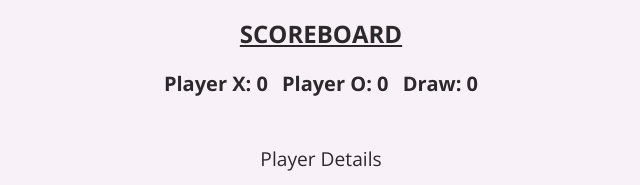
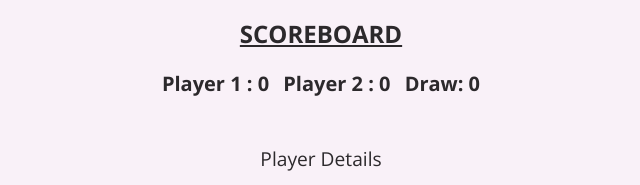
Before and after one commit to areysid/forlab, a plain HTML site: page index.html in a window 1280 px wide. Shown: the part 222-407 px from the top of the page, 319-959 px from the left. Drawn offline with nearby package versions, Linux system fonts and the light colour scheme; files that its build step writes are made by us from their sources.

Commit message:
Update index.html

```diff
--- a/index.html
+++ b/index.html
@@ -10,8 +10,8 @@
         @import url('https://fonts.googleapis.com/css2?family=Open+Sans:wght@400;700&display=swap');
         @import url('https://fonts.googleapis.com/css2?family=Parisienne&display=swap');
     </style>
-     <link rel="stylesheet" href="style.css">
-     <script src="app.js" defer></script>
+     <link rel="stylesheet" href="version 3/style.css">
+     <script src="version 3/app.js" defer></script>
 </head>
 
 <body>
```
